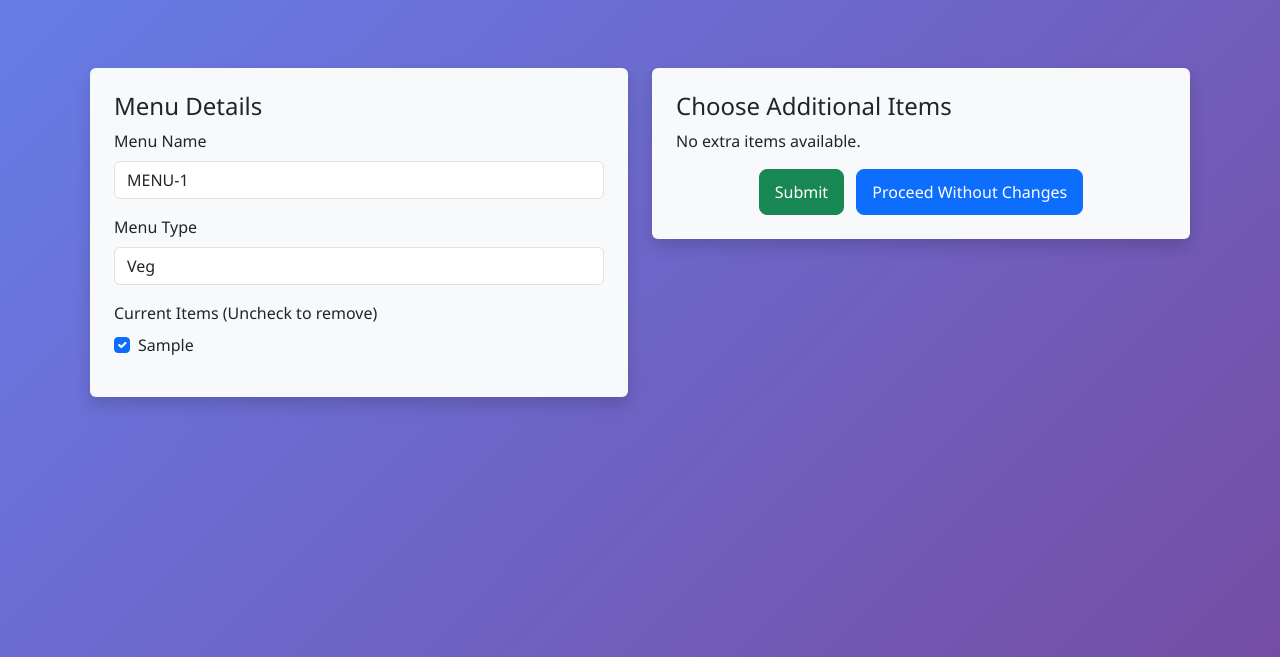
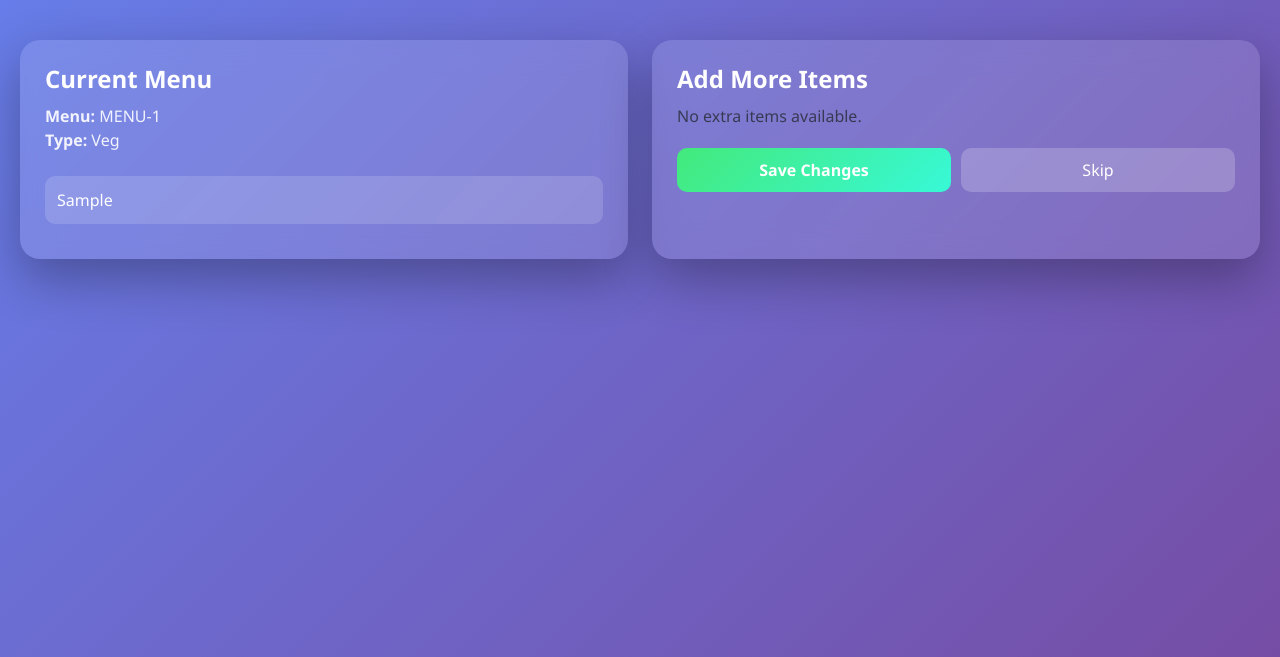
Before and after one commit to Keerthan-17/Eventure, a Django app: page /events/custmoize/ in a window 1280 px wide. Shown: the part 63-720 px from the top of the page. Run offline with Django 5.2, Linux system fonts and the light colour scheme; tables that the repository leaves empty hold one stand-in row (values such as "Sample post").

Commit message:
add style to customize page.

```diff
--- /dev/null
+++ b/static/CSS/pages/customize.css
@@ -0,0 +1,125 @@
+/* Background */
+body {
+    background: linear-gradient(135deg, #667eea, #764ba2);
+}
+
+/* Container */
+.customize-container {
+    padding: 40px 20px;
+}
+
+/* Card */
+.custom-card {
+    background: rgba(255,255,255,0.12);
+    backdrop-filter: blur(15px);
+    border-radius: 20px;
+    padding: 25px;
+    color: white;
+    box-shadow: 0 20px 50px rgba(0,0,0,0.3);
+}
+
+/* Titles */
+.section-title {
+    font-weight: 700;
+    margin-bottom: 10px;
+}
+
+.section-sub {
+    font-size: 13px;
+    opacity: 0.8;
+    margin-bottom: 15px;
+}
+
+/* Menu info */
+.menu-info p {
+    margin: 0;
+    font-size: 16px;
+    opacity: 0.9;
+}
+
+/* Item cards */
+/* Hide default checkbox */
+.item-card input {
+    display: none;
+}
+
+/* Card layout */
+.item-card {
+    display: flex;
+    align-items: center;
+    gap: 10px;
+    padding: 12px;
+    margin-bottom: 10px;
+    border-radius: 10px;
+    background: rgba(255,255,255,0.15);
+    cursor: pointer;
+    transition: all 0.25s ease;
+}
+
+/* Hover */
+.item-card:hover {
+    background: rgba(255,255,255,0.25);
+}
+
+/* Custom checkbox */
+.checkmark {
+    width: 18px;
+    height: 18px;
+    border-radius: 4px;
+    border: 2px solid white;
+    display: inline-block;
+    position: relative;
+}
+
+/* Tick (hidden initially) */
+.checkmark::after {
+    content: "✔";
+    position: absolute;
+    font-size: 12px;
+    top: -2px;
+    left: 2px;
+    color: white;
+    display: none;
+}
+
+/* When checked */
+.item-card input:checked + .checkmark {
+    background: #38f9d7;
+    border-color: #38f9d7;
+}
+
+/* Show tick */
+.item-card input:checked + .checkmark::after {
+    display: block;
+}
+
+/* Highlight selected card */
+.item-card input:checked ~ .item-text {
+    font-weight: 600;
+}
+
+/* Buttons */
+.action-buttons {
+    margin-top: 20px;
+    display: flex;
+    gap: 10px;
+}
+
+.btn-submit {
+    flex: 1;
+    padding: 10px;
+    border-radius: 10px;
+    background: linear-gradient(135deg, #43e97b, #38f9d7);
+    border: none;
+    color: white;
+    font-weight: bold;
+}
+
+.btn-skip {
+    flex: 1;
+    padding: 10px;
+    border-radius: 10px;
+    background: rgba(255,255,255,0.2);
+    color: white;
+    border: none;
+}
--- a/templates/events/customize.html
+++ b/templates/events/customize.html
@@ -1,61 +1,73 @@
 {% extends 'base.html' %}
+{% load static %}
+
+{% block extra_css %}
+<link rel="stylesheet" href="{% static 'css/pages/customize.css' %}">
+{% endblock %}
+
 {% block content %}
-<div class="container mt-5">
+
+<div class="customize-container">
+
     <div class="row">
-        <!-- Menu Details -->
+
+        <!-- LEFT: Current Menu -->
         <div class="col-md-6">
-            <div class="bg-light p-4 rounded shadow">
-                <h4>Menu Details</h4>
-                <div class="mb-3">
-                    <label class="form-label">Menu Name</label>
-                    <input type="text" class="form-control" value="MENU-{{ menu_num }}" readonly>
+            <div class="custom-card">
+
+                <h4 class="section-title">Current Menu</h4>
+
+                <div class="menu-info">
+                    <p><strong>Menu:</strong> MENU-{{ menu_num }}</p>
+                    <p><strong>Type:</strong> {{ menu_type|capfirst }}</p>
                 </div>
-                <div class="mb-3">
-                    <label class="form-label">Menu Type</label>
-                    <input type="text" class="form-control" value="{{ menu_type|capfirst }}" readonly>
-                </div>
-                <div class="mb-3">
-                    <label class="form-label">Current Items (Uncheck to remove)</label>
-                    {% for item in selected_items %}
-                    <div class="form-check mb-2">
-                        <input class="form-check-input" type="checkbox" name="final_items" value="{{ item.id }}"
-                            id="item{{ forloop.counter }}" checked>
-                        <label class="form-check-label" for="item{{ forloop.counter }}">
-                            {{ item.item }}
-                        </label>
-                    </div>
-                    {% endfor %}
-                </div>
+
+                <!-- <p class="section-sub">Uncheck items to remove</p> -->
+                 <br>
+
+                {% for item in selected_items %}
+                <label class="item-card selected">
+                    <input type="checkbox" name="final_items" value="{{ item.id }}" checked>
+                    <span>{{ item.item }}</span>
+                </label>
+                {% endfor %}
+
             </div>
         </div>
 
-        <!-- Replacement Items -->
+        <!-- RIGHT: Add Items -->
         <div class="col-md-6">
-            <div class="bg-light p-4 rounded shadow">
-                <h4>Choose Additional Items</h4>
+            <div class="custom-card">
+
+                <h4 class="section-title">Add More Items</h4>
+
                 <form method="post">
                     {% csrf_token %}
+
                     {% if extra_items %}
-                    {% for item in extra_items %}
-                    <div class="form-check mb-2">
-                        <input class="form-check-input" type="checkbox" name="final_items" value="{{ item.id }}"
-                            id="extra{{ forloop.counter }}">
-                        <label class="form-check-label" for="extra{{ forloop.counter }}">
-                            {{ item.item }}
+                        {% for item in extra_items %}
+                        <label class="item-card">
+                            <input type="checkbox" name="final_items" value="{{ item.id }}">
+                            <span class="checkmark"></span>
+                            <span class="item-text">{{ item.item }}</span>
                         </label>
-                    </div>
-                    {% endfor %}
+                        {% endfor %}
                     {% else %}
-                    <p>No extra items available.</p>
+                        <p class="text-muted">No extra items available.</p>
                     {% endif %}
 
-                    <div class="text-center mt-3">
-                        <button type="submit" class="btn btn-success">Submit</button>
-                        <a href="{% url 'final_details' %}" class="btn btn-primary ms-2">Proceed Without Changes</a>
+                    <div class="action-buttons">
+                        <button type="submit" class="btn btn-submit">Save Changes</button>
+                        <a href="{% url 'final_details' %}" class="btn btn-skip">Skip</a>
                     </div>
+
                 </form>
+
             </div>
         </div>
+
     </div>
+
 </div>
+
 {% endblock %}
```
